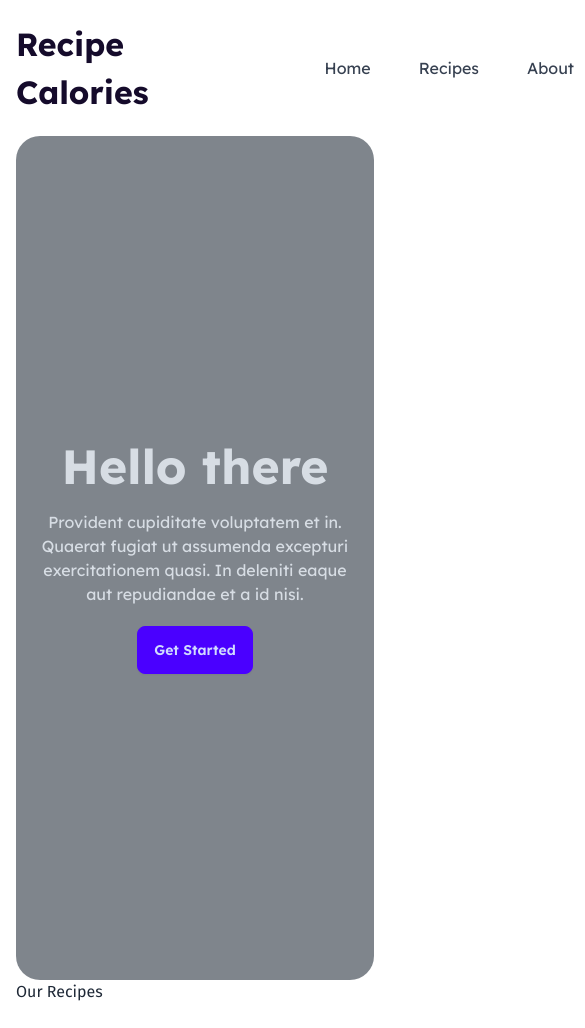
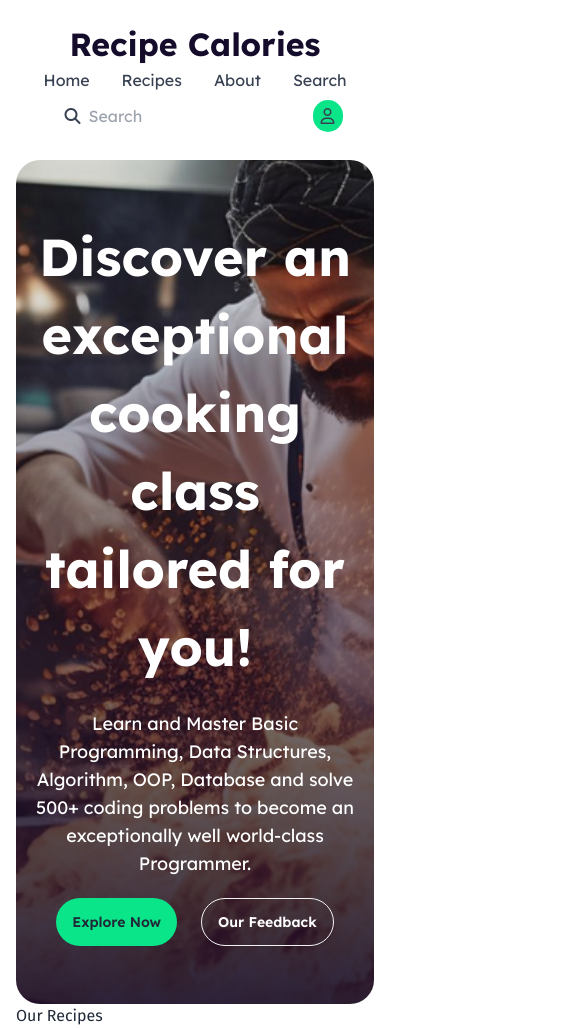
Before and after one commit to xyryc/recipe-calories, a React (Vite) app: page / in a window 390 px wide. Shown: the top 1028 px of the page, 585 px wide, since content can reach past the window. Before the commit the page ends 1004 px from the top, so only its background shows below. Built offline with nearby package versions, Linux system fonts and the light colour scheme.

Commit message:
added banner section, navbar responsive

```diff
--- a/src/components/Banner.jsx
+++ b/src/components/Banner.jsx
@@ -4,23 +4,28 @@
   return (
     <div className="font-lexend">
       <div
-        className="hero min-h-screen"
+        className="hero min-h-screen "
         style={{
-          backgroundImage: {BannerImage},
+          backgroundImage: `url(${BannerImage})`,
           borderRadius: "24px",
           overflow: "hidden",
         }}
       >
-        <div className="hero-overlay bg-opacity-60"></div>
-        <div className="hero-content text-neutral-content text-center">
-          <div className="max-w-md">
-            <h1 className="mb-5 text-5xl font-bold">Hello there</h1>
-            <p className="mb-5">
-              Provident cupiditate voluptatem et in. Quaerat fugiat ut assumenda
-              excepturi exercitationem quasi. In deleniti eaque aut repudiandae
-              et a id nisi.
+        <div className="bg-gradient-to-b from-[#150b2b00] to-[#150B2B]"></div>
+        <div className="hero-content text-white text-center">
+          <div className="">
+            <h1 className="mb-6 text-[52px] font-bold">
+              Discover an exceptional cooking class tailored for you!
+            </h1>
+            <p className="mb-5 text-lg">
+              Learn and Master Basic Programming, Data Structures, Algorithm,
+              OOP, Database and solve 500+ coding problems to become an
+              exceptionally well world-class Programmer.
             </p>
-            <button className="btn btn-primary">Get Started</button>
+            <div className="space-x-6">
+              <button className="btn rounded-[50px] bg-[#0BE58A] border-none">Explore Now</button>
+              <button className="btn rounded-[50px] btn-defualt bg-transparent text-white">Our Feedback</button>
+            </div>
           </div>
         </div>
       </div>
--- a/src/components/Header.jsx
+++ b/src/components/Header.jsx
@@ -1,15 +1,15 @@
 const Header = () => {
   return (
-    <div className="font-lexend 2xl:my-12 my-5 flex items-center justify-between">
+    <div className="font-lexend 2xl:my-12 my-5 flex flex-col lg:flex-row items-center justify-between">
       {/* Menu start */}
-      <div className="flex items-center gap-44">
+      <div className="flex flex-col lg:flex-row items-center lg:gap-16 2xl:gap-44">
         {/* title */}
         <h1 className="text-[32px] font-bold text-[#150B2B]">
           Recipe Calories
         </h1>
 
         {/* Navigations */}
-        <ul className="flex items-center gap-12 text-gray-700">
+        <ul className="flex items-center gap-8 sm:gap-12 text-gray-700">
           <li>Home</li>
           <li>Recipes</li>
           <li>About</li>
```
